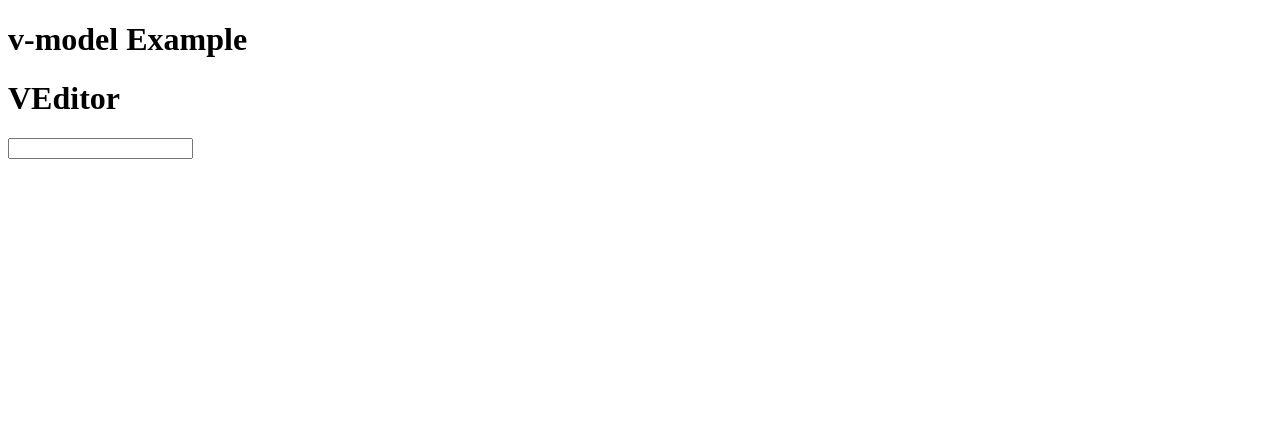
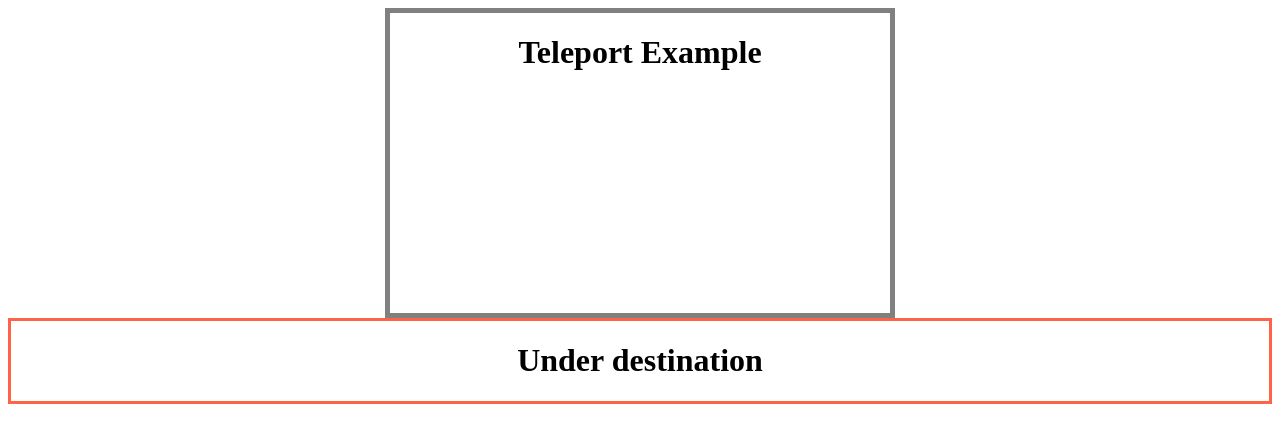
Before and after one commit to rejauldu/composition-api, a Vue app: page / in a window 1280 px wide. Shown: the top 442 px of the page. Built offline with nearby package versions, Linux system fonts and the light colour scheme.

Commit message:
Teleport added

```diff
--- a/public/index.html
+++ b/public/index.html
@@ -12,6 +12,7 @@
       <strong>We're sorry but <%= htmlWebpackPlugin.options.title %> doesn't work properly without JavaScript enabled. Please enable it to continue.</strong>
     </noscript>
     <div id="app"></div>
+    <div id="destination"></div>
     <!-- built files will be auto injected -->
   </body>
 </html>
--- a/src/App.vue
+++ b/src/App.vue
@@ -1,19 +1,22 @@
 <template>
   <!-- <TodoList /> -->
   <!-- <WatchExample /> -->
-  <VModelExample />
+  <!-- <VModelExample /> -->
+  <TeleportExample />
 </template>
 
 <script>
 // import TodoList from './components/TodoList.vue'
 // import WatchExample from './components/WatchExample.vue'
-import VModelExample from './components/v-model/VModelExample.vue'
+// import VModelExample from './components/v-model/VModelExample.vue'
+import TeleportExample from './components/teleport/TeleportExample.vue'
 export default {
   name: 'App',
   components: {
-    // TodoList
-    // WatchExample
-    VModelExample
+    // TodoList,
+    // WatchExample,
+    // VModelExample,
+    TeleportExample
   }
 }
 </script>
--- /dev/null
+++ b/src/components/teleport/TeleportExample.vue
@@ -0,0 +1,33 @@
+<template>
+    <div class="teleport">
+        <h1>Teleport Example</h1>
+        <Teleport to="#destination">
+            <h1>Under destination</h1>
+        </Teleport>
+    </div>
+</template>
+<script>
+import { Teleport } from 'vue';
+components: {
+    Teleport
+}
+export default {
+
+}
+</script>
+<style scoped>
+    .teleport {
+        border: 5px solid gray;
+        width: 500px;
+        height: 300px;
+        margin: auto;
+    }
+    h1 {
+        text-align: center;
+    }
+</style>
+<style>
+    #destination {
+        border: 3px solid tomato;
+    }
+</style>
```
